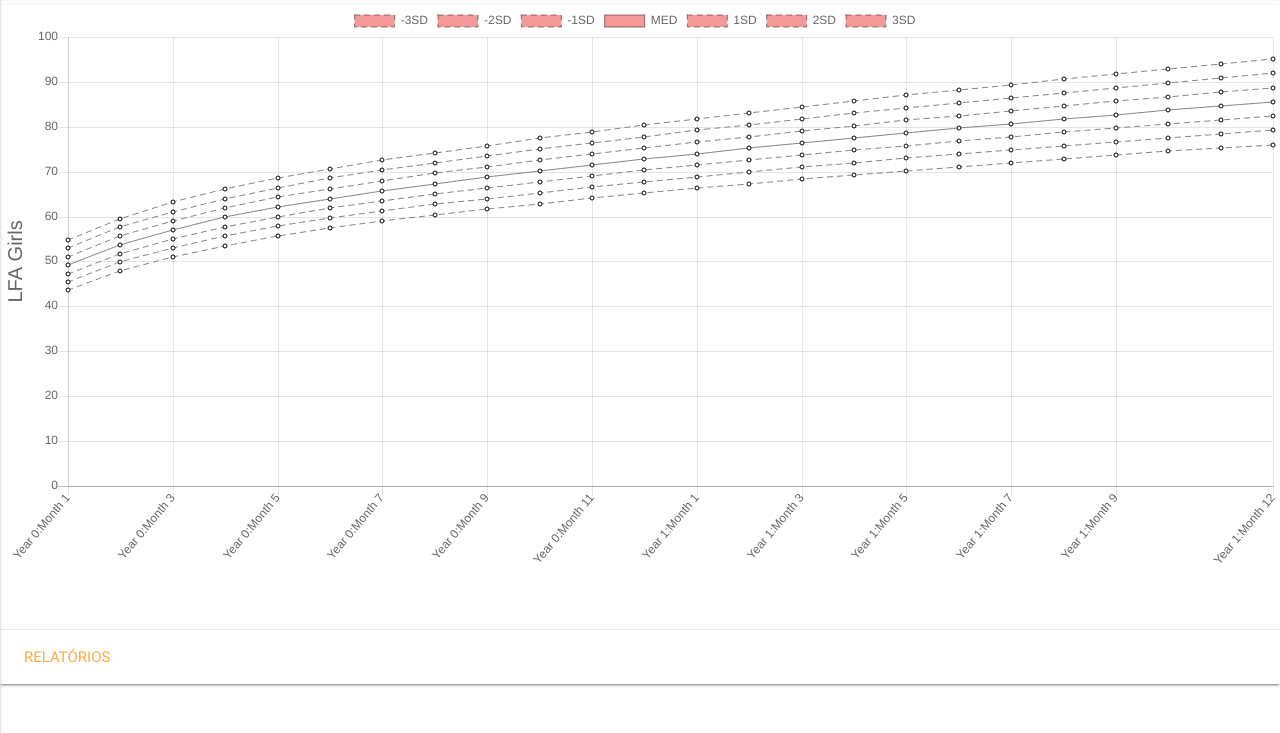
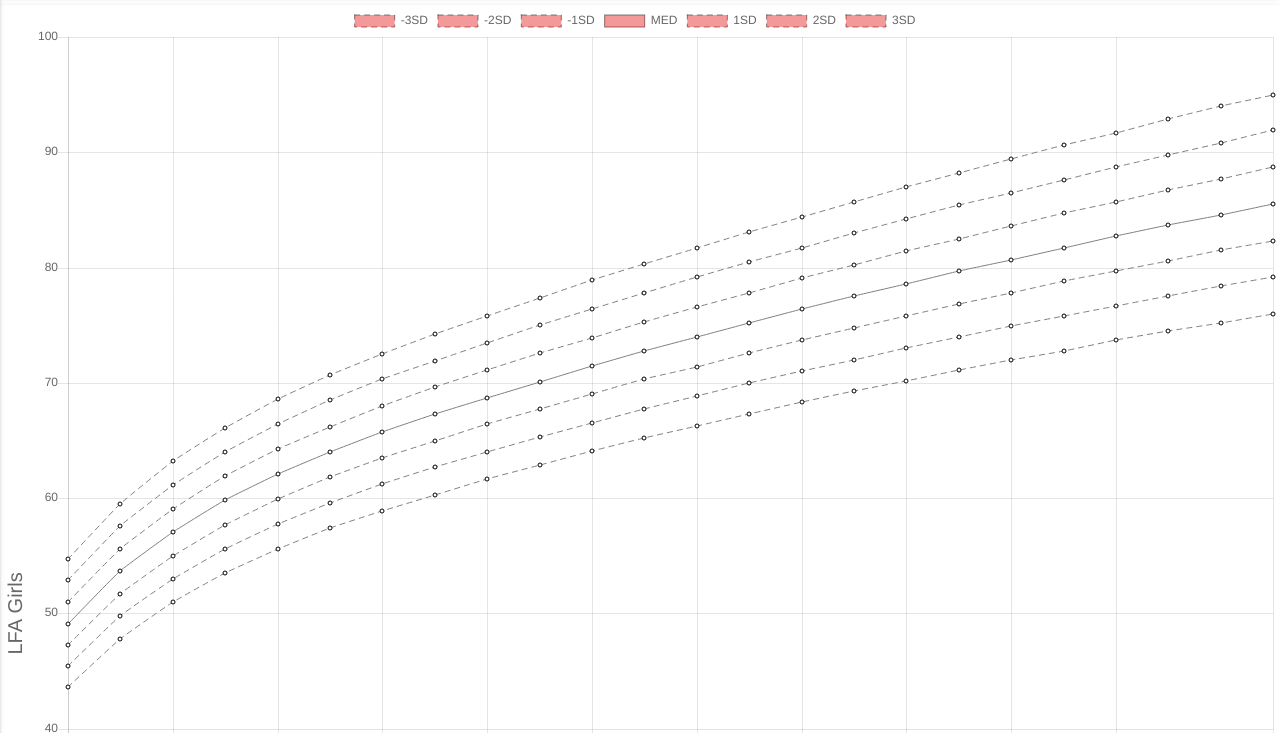
Before and after one commit to fzleite/bella, a plain HTML site: page index.html in a window 1280 px wide. Shown: the part 67-800 px from the top of the page. Drawn offline with nearby package versions, Linux system fonts and the light colour scheme.

Commit message:
Update index.html

```diff
--- a/index.html
+++ b/index.html
@@ -72,7 +72,7 @@
     <div class="col l4 m6 s12">
         <div class="card">
             <div class="card-image">
-                <canvas id="myChart" width="400" height="180"></canvas>
+                <canvas id="myChart" width="400" height="400"></canvas>
             </div>
             <div class="card-content">
             </div>
```
